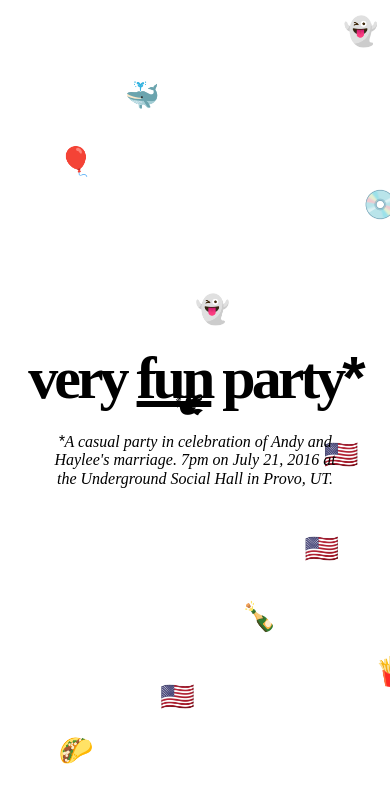
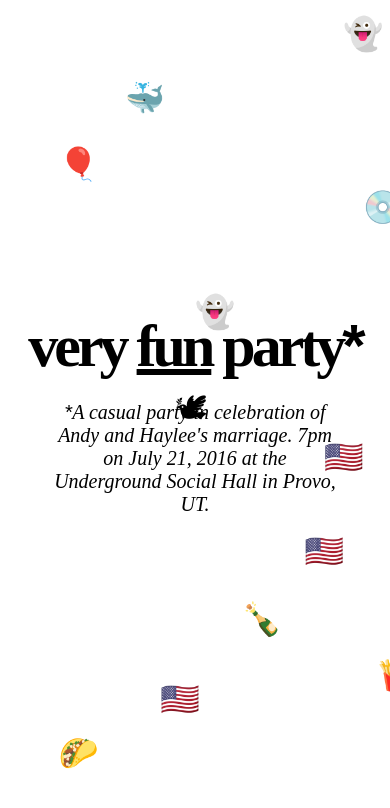
Before and after one commit to asmockler/very-fun-party, a PHP site: page /index.html in a window 390 px wide. Shown: the top 808 px of the page. Run offline with PHP 8.4, Linux system fonts and the light colour scheme.

Commit message:
:watermelon:

```diff
--- a/assets/index.css
+++ b/assets/index.css
@@ -61,6 +61,7 @@ via javascript so that it can transform based on the window height. thx
 
 @media all and (max-width: 850px) {
   h1 { font-size: 100px; }
+  .floating-emoji { font-size: 32px; }
 }
 
 @media all and (max-width: 650px) {
@@ -70,5 +71,4 @@ via javascript so that it can transform based on the window height. thx
 
 @media all and (max-width: 520px) {
   h1 { font-size: 60px; }
-  .subtext { font-size: 16px; }
 }
```
